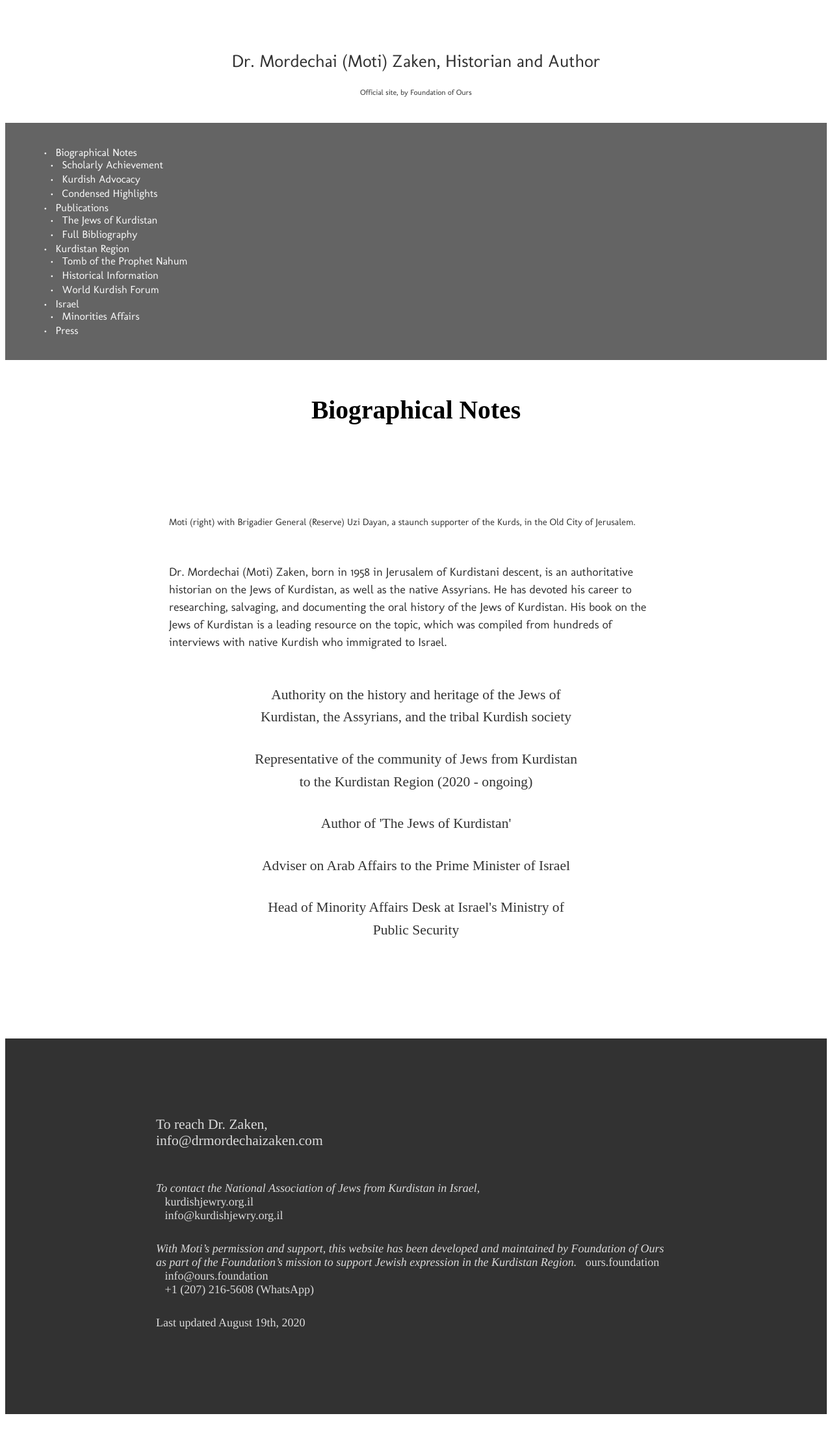
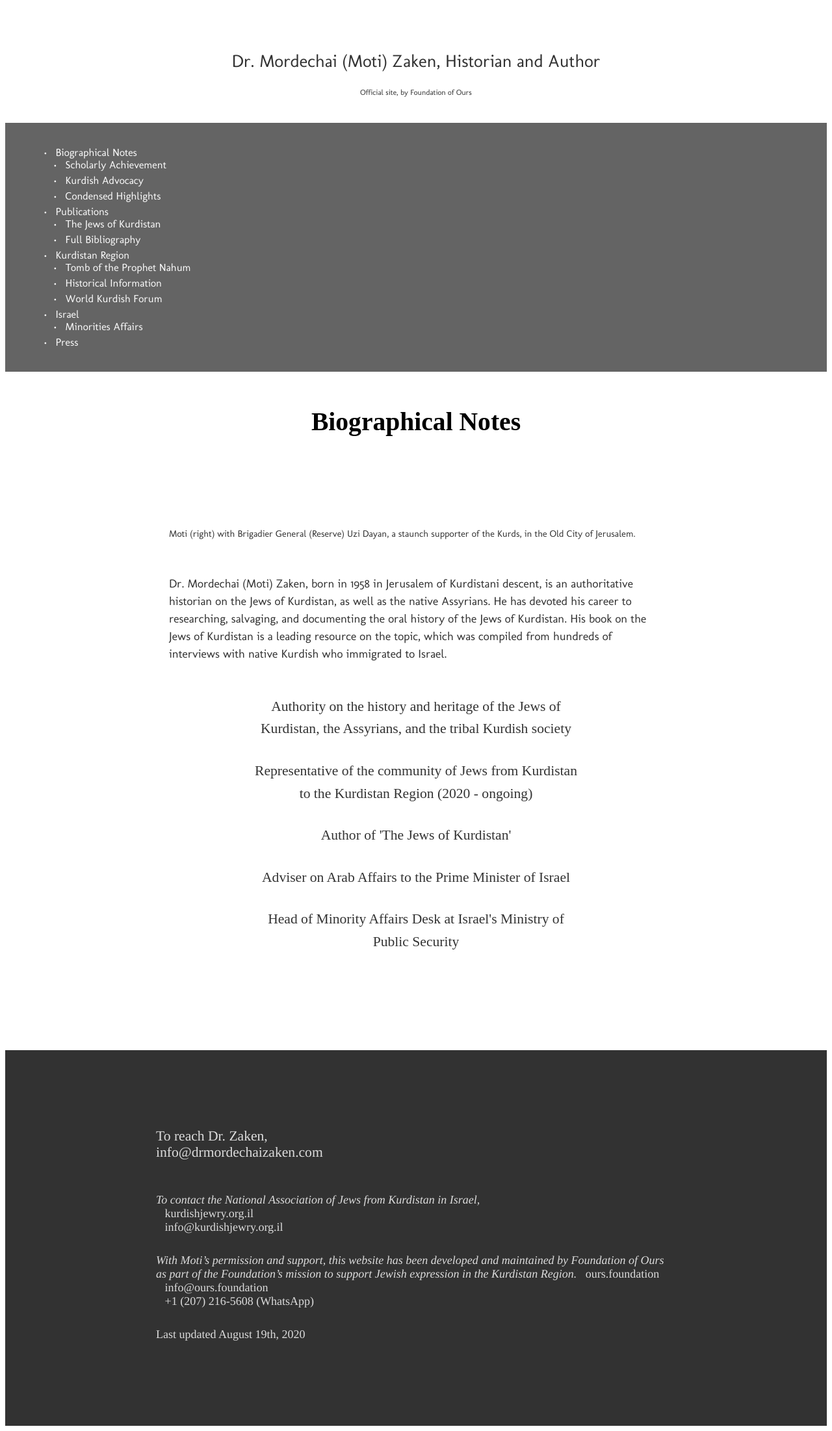
Before and after one commit to leviclancy/zaken-website, a PHP site: page /index.php?pageview=biographical-notes&language=en in a window 1280 px wide. Shown: the whole page at 65% size. Before the commit the page ends 2176 px from the top, so only its background shows below. Run offline with PHP 8.4, Linux system fonts and the light colour scheme; data that the repository does not hold is empty; some libraries are stand-ins or nearby versions; some web fonts are replaced.

Commit message:
Update index.php

```diff
--- a/index.php
+++ b/index.php
@@ -167,7 +167,7 @@ $style_array = [
 		],
 
 	"#navigation-sitemap div, #navigation-sitemap div div" => [
-		"padding"		=> "3px 0 0 10px",
+		"padding"		=> "5px 0 0 15px",
 		"margin"		=> "0",
 		"padding"		=> "0",
 		"text-align"		=> "left",
@@ -177,7 +177,7 @@ $style_array = [
 		],
 
 	"#navigation-sitemap div div" => [
-		"padding"		=> "0 0 3px 10px",
+		"padding"		=> "0 0 5px 15px",
 		],
 
 	"#body-content" => [
```
